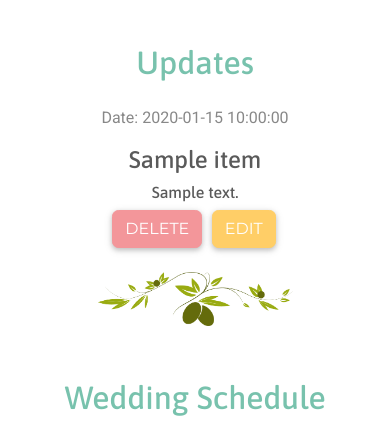
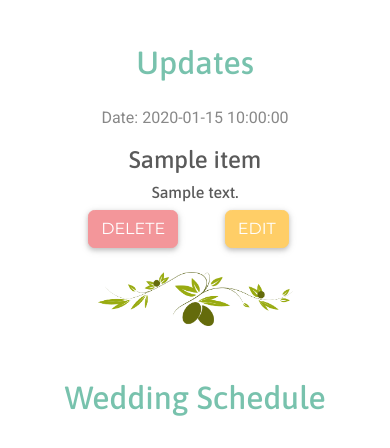
Before and after one commit to shielh/WeddingApp-MS3, a Flask app: page /home in a window 390 px wide. Shown: the part 1313-1761 px from the top of the page. Run offline with Flask 2, Linux system fonts and the light colour scheme; the visitor is signed in with stand-in values (Sample User, id 1); a database or web service that is not in the repository returns one stand-in record (values such as "Sample title"); some libraries are stand-ins or nearby versions.

Commit message:
Update styling in css files

```diff
--- a/static/css/responsive.css
+++ b/static/css/responsive.css
@@ -25,7 +25,7 @@
         width: 40vw;
     }
     .card-body{
-        width: 70%;
+        width: 90%;
     }
     .accom-img-right{
     margin-left: 0px;
@@ -38,7 +38,7 @@
     }
 }
 
-@media only screen and (max-width: 1024px){
+@media only screen and (max-width: 1023px){
     .divide-content{
         border-right: none;
         border-bottom: 1px solid #78c2ad;
--- a/static/css/style.css
+++ b/static/css/style.css
@@ -28,6 +28,10 @@ p {
     display: flex;
     justify-content: center;
     align-items: center;
+}
+
+.card-body{
+    width: 90%;
 }
 
 /* Navbar styling */
@@ -125,7 +129,7 @@ span.navbar-toggler-icon{
 
 /* Creates border down center of schedule content */
 .divide-content {
-    border-right: 1px solid #9b9871;
+    border-right: 1px solid #78c2ad;
     margin-bottom: 3em;
     text-align: center;
     bottom: 5px;
@@ -219,6 +223,10 @@ span.navbar-toggler-icon{
     border: none;
 }
 
+input.arrival_date{
+    width: 90%;
+}
+
 /* Accommodation page */
 .olive-img-accom {
     width: 10vw;
```
